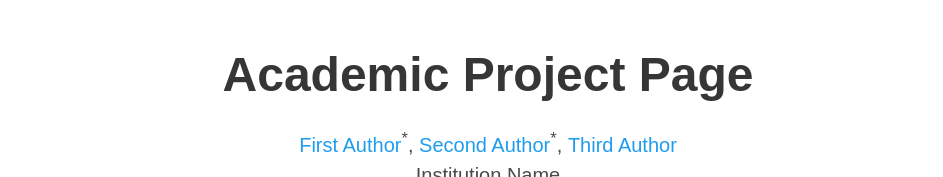
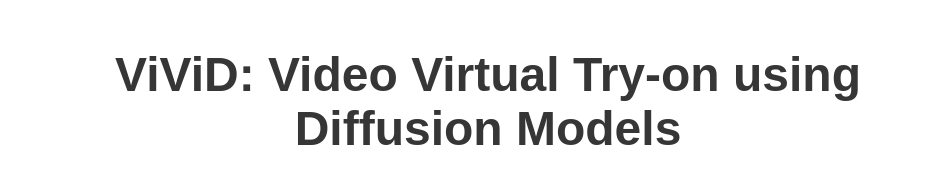
Before and after one commit to alibaba-yuanjing-aigclab/alibaba-yuanjing-aigclab.github.io, a plain HTML site: page ViViD.html in a window 1280 px wide. Shown: the top 177 px of the page, without its empty margins (152-1095 px from the left). Drawn offline with nearby package versions, Linux system fonts and the light colour scheme; some icons are missing; a web font is replaced by a local one.

Commit message:
Update ViViD.html

```diff
--- a/ViViD.html
+++ b/ViViD.html
@@ -52,7 +52,7 @@
       <div class="container is-max-desktop">
         <div class="columns is-centered">
           <div class="column has-text-centered">
-            <h1 class="title is-1 publication-title">Academic Project Page</h1>
+            <h1 class="title is-1 publication-title">ViViD: Video Virtual Try-on using Diffusion Models</h1>
             <div class="is-size-5 publication-authors">
               <!-- Paper authors -->
               <span class="author-block">
```
